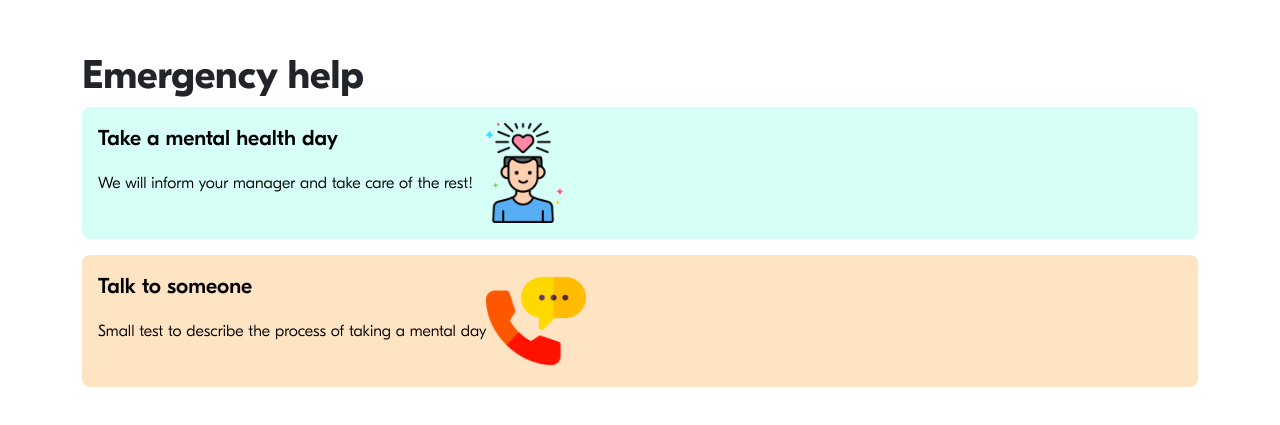
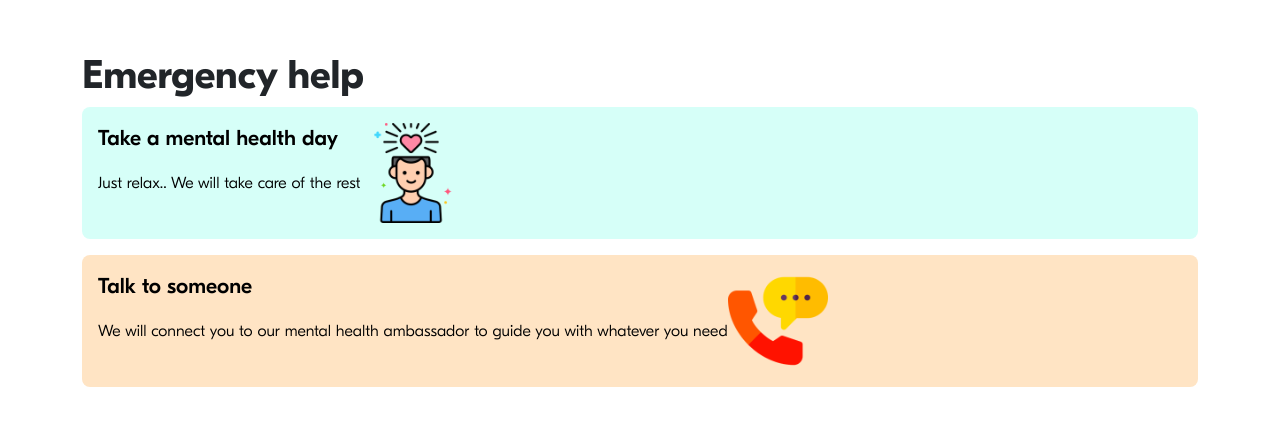
Before and after one commit to saivnm5/ld-hacks-mental-health, a React (Create React App) app: page /help-now in a window 1280 px wide. Shown: the part 173-598 px from the top of the page. Built offline with nearby package versions, Linux system fonts and the light colour scheme.

Commit message:
Updating emergency help content

```diff
--- a/src/EmergencyHelp.jsx
+++ b/src/EmergencyHelp.jsx
@@ -23,7 +23,7 @@ const HealthDay = () => (
                 <div className='cta-container light-green'>
                     <div>
                         <p className='cta'>Take a mental health day </p>
-                        <p className='description'>We will inform your manager and take care of the rest!</p>
+                        <p className='description'>Just relax.. We will take care of the rest</p>
                     </div>
                     <img className='icon' src={MentalHealth} alt="MentalHealth" />
                 </div>
@@ -39,7 +39,7 @@ const TalkTo = () => (
                 <div className='cta-container light-brown'>
                     <div>
                         <p className='cta'>Talk to someone</p>
-                        <p className='description'>Small test to describe the process of taking a mental day</p>
+                        <p className='description'>We will connect you to our mental health ambassador to guide you with whatever you  need</p>
                     </div>
                     <img className='icon' src={TalkToImg} alt="TalkTo" />
                 </div>
```
